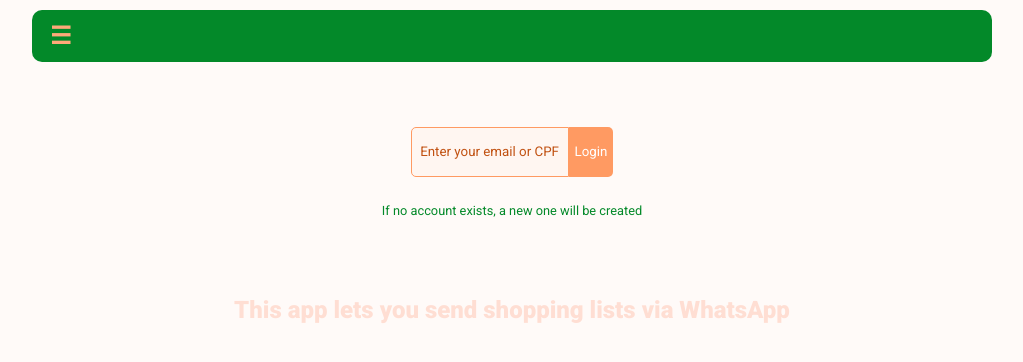
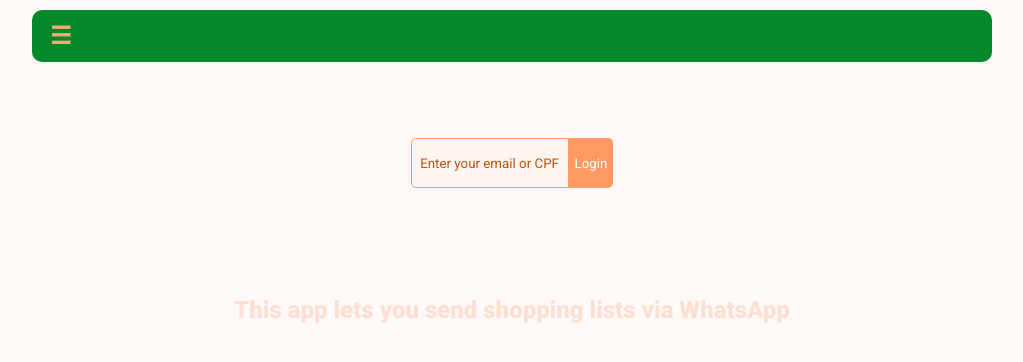
Before and after one commit to EdAngelis/my-home, a React (Vite) app in the folder my-home-front/: page /welcome in a window 1280 px wide. Both pictures are taken after a click on the button "Skip". Shown: the top 362 px of the page, without its empty margins (128-1151 px from the left). Built offline with nearby package versions, Linux system fonts and the light colour scheme; no server answers.

Commit message:
fix: remove account auto-creation text from login page (closes #89)

```diff
--- a/my-home-front/src/pages/home/home.tsx
+++ b/my-home-front/src/pages/home/home.tsx
@@ -88,8 +88,6 @@
               <div className={styles.error}>
                 {error && <p>Invalid email or CPF</p>}
               </div>
-
-              <span>If no account exists, a new one will be created</span>
             </div>
           )}
         </div>
```
